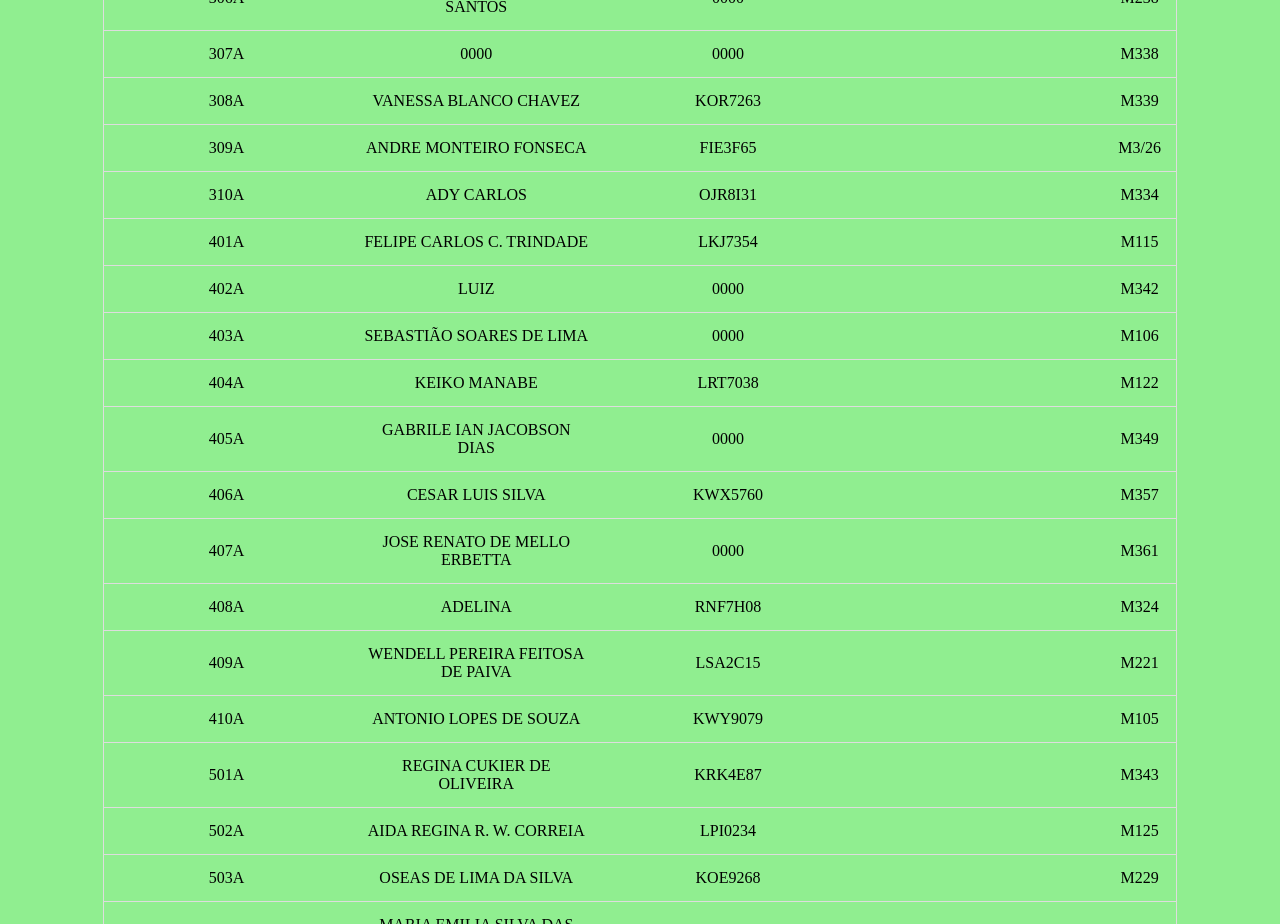
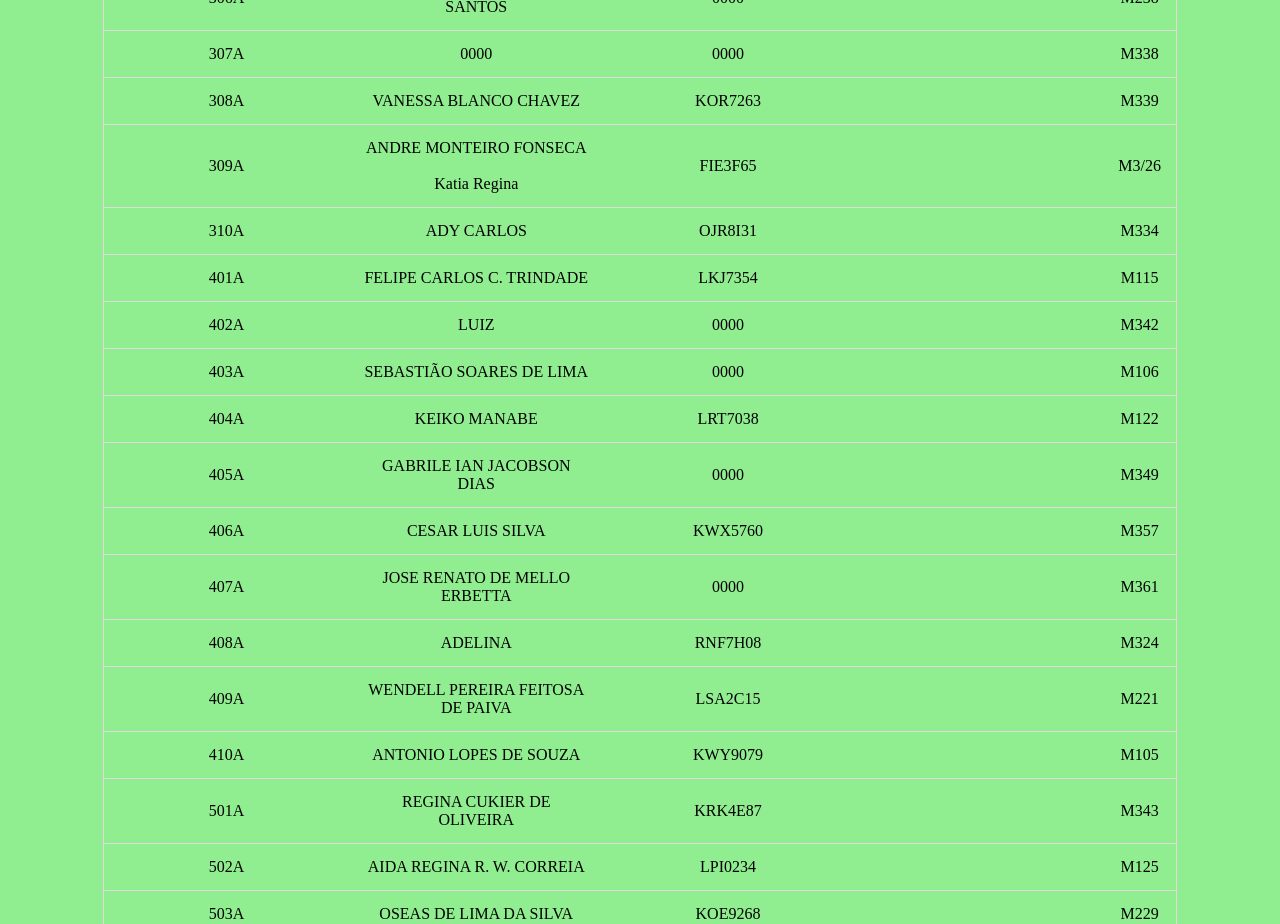
Before and after one commit to ozeiasbest/portaria, a plain HTML site: page 01.html in a window 1280 px wide. Shown: the part 1740-2664 px from the top of the page. Drawn offline with Linux system fonts and the light colour scheme.

Commit message:
Update 01.html

```diff
--- a/01.html
+++ b/01.html
@@ -559,7 +559,8 @@ div {
 <tr>
 <td>309A</a></td>
 
-<td>   ANDRE MONTEIRO FONSECA <br>
+<td>   ANDRE MONTEIRO FONSECA <br><br>
+Katia Regina
 </td>
 
 <td> FIE3F65   </td>
```
